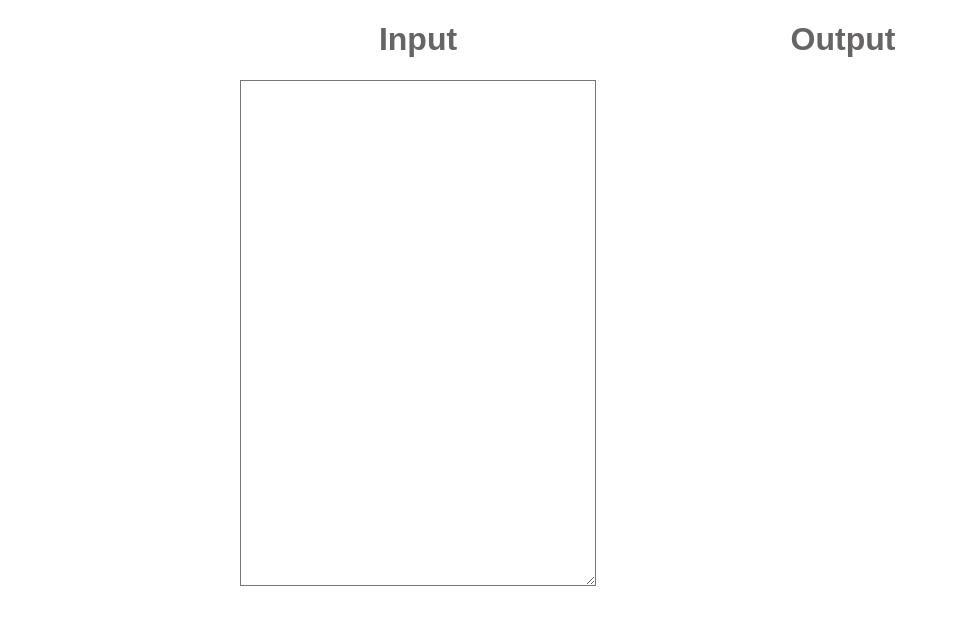
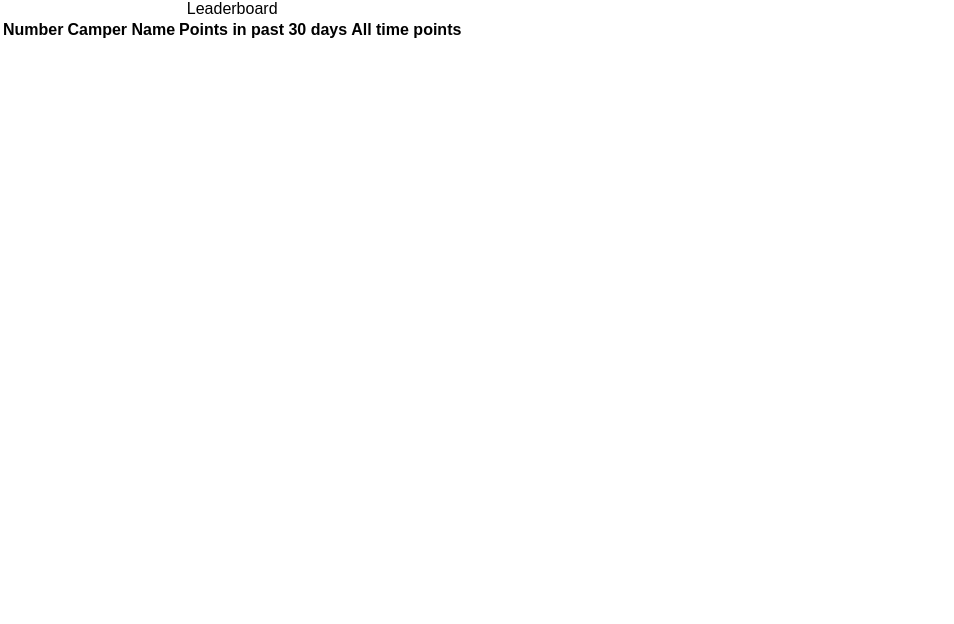
Before and after one commit to Pegggy/react-projects-fcc, a React (Create React App) app: page / in a window 1280 px wide. Shown: the top 624 px of the page, without its empty margins (0-954 px from the left). Built offline with nearby package versions, Linux system fonts and the light colour scheme.

Commit message:
增加Camper Leaderboard

```diff
--- a/src/index.js
+++ b/src/index.js
@@ -1,7 +1,7 @@
 import React from 'react';
 import ReactDOM from 'react-dom';
 import './index.css';
-import Input from './md-preview/app';
+import Input from './leaderboard/app';
 import registerServiceWorker from './registerServiceWorker';
 
 ReactDOM.render(<Input />, document.getElementById('root'));
--- /dev/null
+++ b/src/leaderboard/app.js
@@ -0,0 +1,23 @@
+import React,{Component} from 'react'
+
+class Leaderboard extends Component{
+  constructor(props){
+    super(props)
+  }
+  render(){
+    return(
+      <div>
+        <table>
+          <caption>Leaderboard</caption>
+          <tr>
+            <th> Number </th>
+            <th> Camper Name </th>
+            <th> Points in past 30 days </th>
+            <th> All time points </th>
+          </tr>
+        </table>
+      </div>
+    )
+  }
+}
+export default Leaderboard
```
